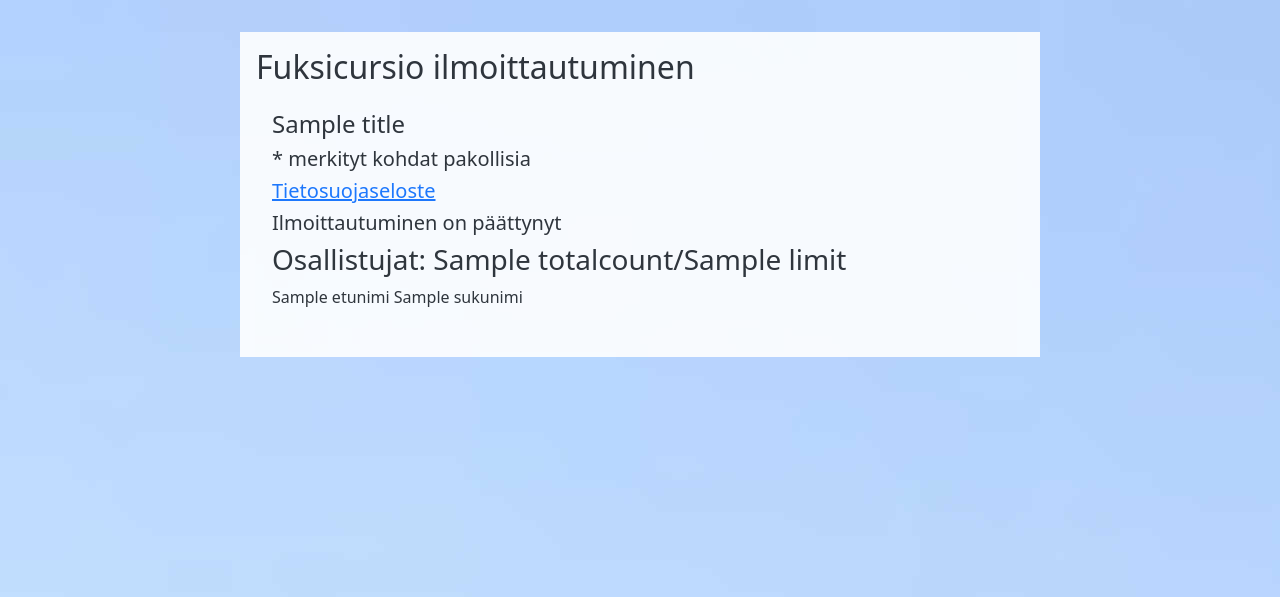
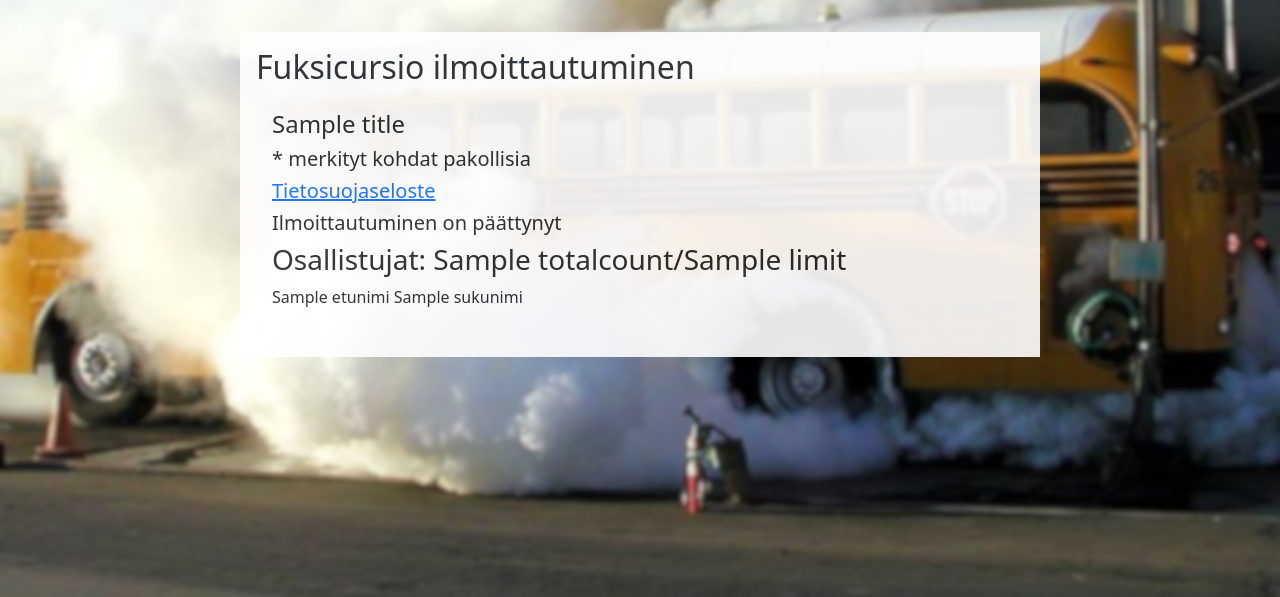
Before and after one commit to larikuistio/oty_ilmo, a Flask app: template app/templates/fucu.html in a window 1280 px wide. Shown: the top 597 px of the page. Run offline with Flask 2, Linux system fonts and the light colour scheme; tables that the repository leaves empty hold one stand-in row (values such as "Sample post"); the template is opened without the code that fills it: values that come from a table or form of the project are taken from there, most other values are stand-ins (such as "Sample title", 1, 10 or a date in 2020); some libraries are stand-ins or nearby versions.

Commit message:
fucu form should be ready :D

```diff
--- a/app/routes.py
+++ b/app/routes.py
@@ -5,8 +5,8 @@ from app import app, db
 from datetime import datetime, date, time, timedelta
 import requests
 from sqlalchemy import and_
-from app.forms import sitsiForm
-from app.models import sitsiModel
+from app.forms import sitsiForm, fucuForm
+from app.models import sitsiModel, fucuModel
 from flask_wtf.csrf import CSRFProtect, CSRFError
 import os
 from app import sqlite_to_csv
--- a/app/templates/header_fucu.html
+++ b/app/templates/header_fucu.html
@@ -25,7 +25,7 @@
 </div>
 
 
-  <body style=" background-image: url('{{ url_for('static',filename='bus3_.jpg') }}');">
+  <body class="bg_img">
 
     <script src="https://cdn.jsdelivr.net/npm/bootstrap@5.1.3/dist/js/bootstrap.bundle.min.js" integrity="sha384-ka7Sk0Gln4gmtz2MlQnikT1wXgYsOg+OMhuP+IlRH9sENBO0LRn5q+8nbTov4+1p" crossorigin="anonymous"></script>
     <script src="https://cdn.jsdelivr.net/npm/jquery@3.2.1/dist/jquery.min.js" ></script>
@@ -33,3 +33,13 @@
 
   </body>
 </html>
+
+
+<style>
+  .bg_img {
+  background-image: url("{{ url_for('static',filename='bus3_.jpg') }}");
+  background-position: center;
+  background-size: 150%;
+  background-repeat: repeat;
+  }
+</style>
--- a/app/templates/index.html
+++ b/app/templates/index.html
@@ -5,6 +5,7 @@
 <div class="container p-3">
 
     <a href="{{ url_for('pitsakaljasitsit') }}"><h4>Pitsa Kalja Sitsit</h4></a>
+    <a href="{{ url_for('fucu') }}"><h4>Fuksicursio</h4></a>
 </div>
 
 {% endblock %}
```
Also changed, not shown: app/static/bus3_.jpg.
